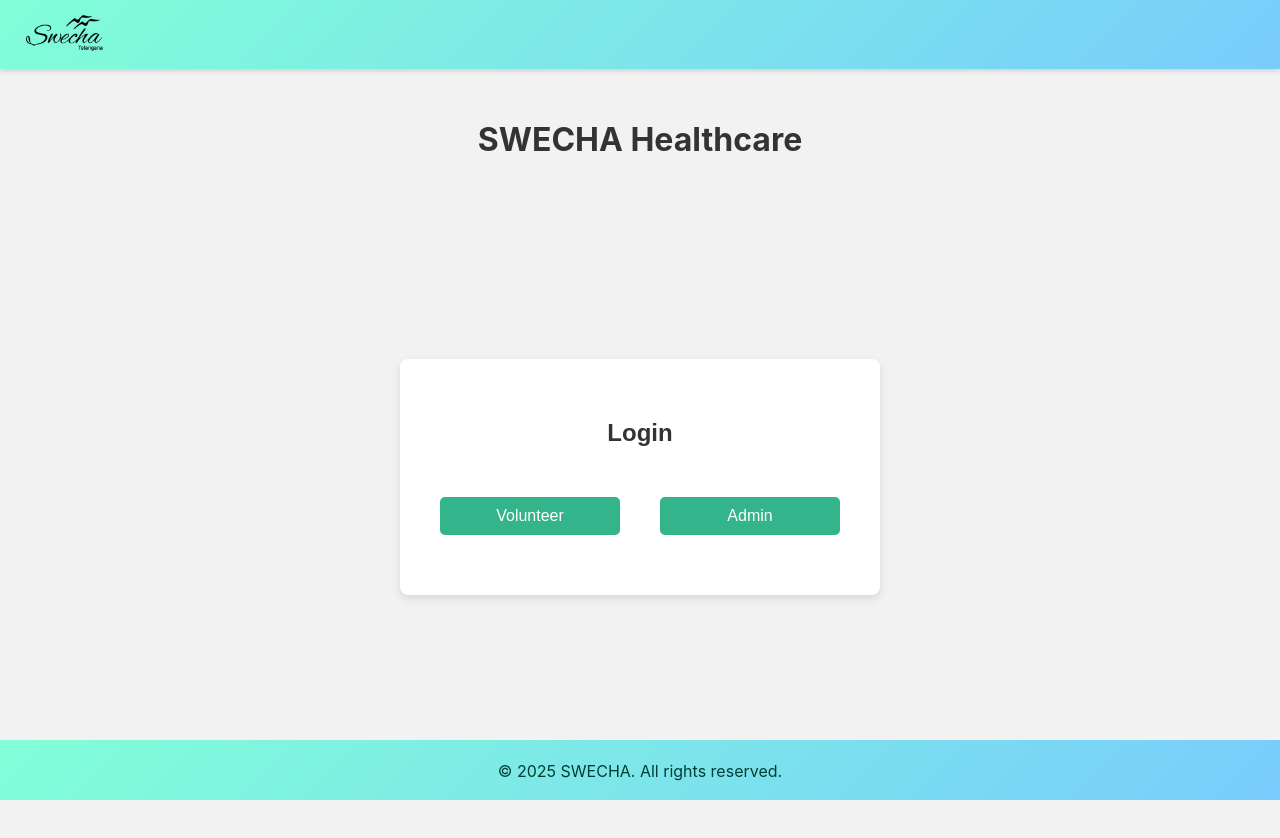
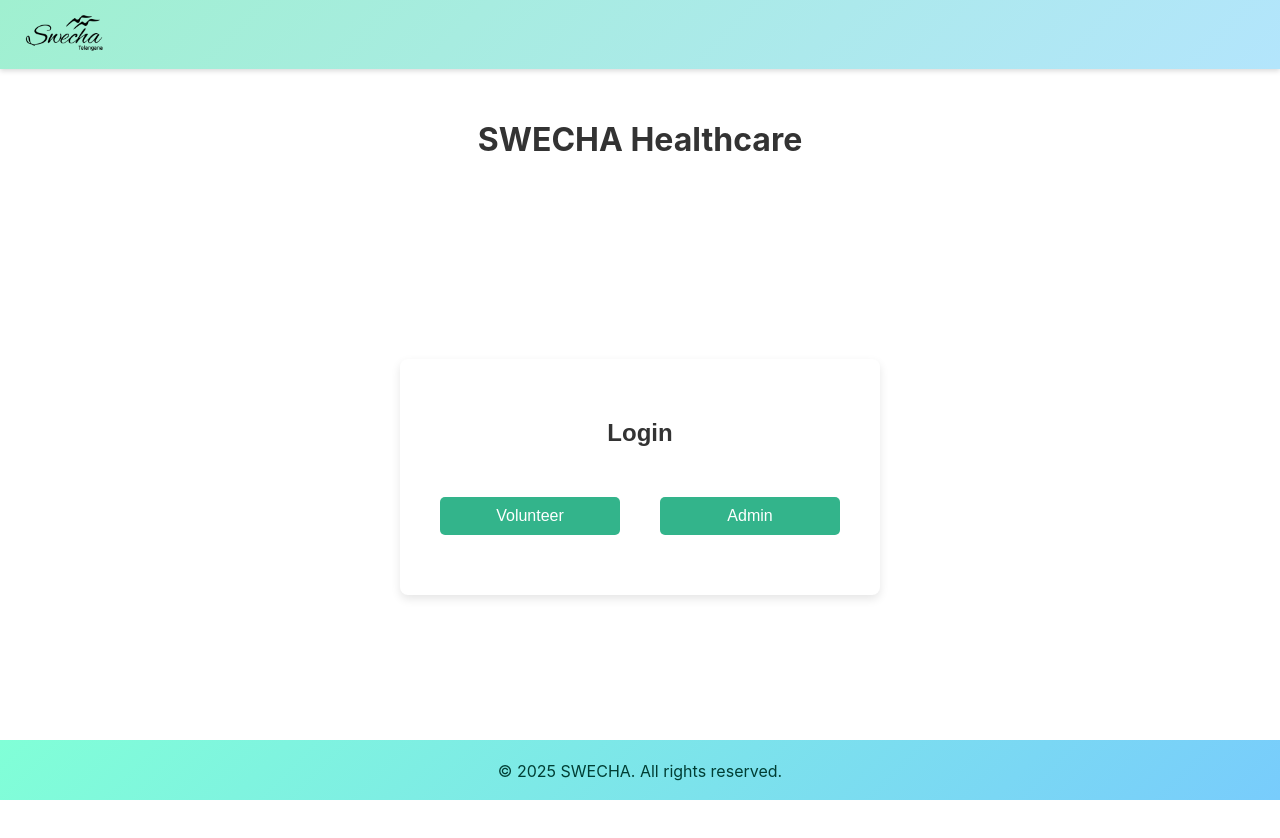
Before and after one commit to nikki-nooka/DUALITY-AI-DRONE-CHALLENGE, a React (Create React App) app in the folder frontend/: page / in a window 1280 px wide. Shown: the top 838 px of the page. Built offline with nearby package versions, Linux system fonts and the light colour scheme.

Commit message:
Changing the css

```diff
--- a/frontend/src/App.css
+++ b/frontend/src/App.css
@@ -2,7 +2,7 @@
   margin: 0;
   padding: 0;
   height: 100%;
-  background-color: #f2f2f2;
+  background-color: #fff;
 }
 
 .app-container {
--- a/frontend/src/Styles/Navbar.css
+++ b/frontend/src/Styles/Navbar.css
@@ -1,5 +1,5 @@
 .navbar {
-  background: linear-gradient(135deg, #81ffd7 0%, #78ccfc 100%);
+  background: linear-gradient(135deg, #a0f0d0 0%, #b3e5fc 100%);
   display: flex;
   align-items: center;
   padding: 12px 24px;
@@ -87,7 +87,7 @@
   right: 0;
   width: 200px;
   flex-direction: column;
-  background: linear-gradient(135deg, #33b48b 0%, #2a8fc8 100%);
+  background: linear-gradient(135deg, #a4f9de 0%, #a4ddfe 100%);
   padding-top: 10px;
   box-shadow: 0 2px 5px rgba(0,0,0,0.15);
   z-index: 100;
@@ -102,7 +102,7 @@
 .desktop-menu li a {
   display: block;
   padding: 8px 16px;
-  color: #004d40;
+  color: #013f34;
   text-decoration: none;
   font-weight: 500;
   transition: color 0.3s;
--- a/frontend/src/Styles/PatientRegistration.css
+++ b/frontend/src/Styles/PatientRegistration.css
@@ -1,5 +1,5 @@
 .patient-registration-container {
-  background-color: #fff;
+  background-color: #f5f5f5;
   max-width: 600px;
   margin: 35px auto;
   padding: 20px;
@@ -82,7 +82,7 @@
 
 .patient-registration-submit-btn {
   width: 100%;
-  background-color: #33b48b;
+  background-color: #9e9e9e;
   color: #fff;
   padding: 10px;
   border: none;
@@ -94,7 +94,7 @@
 }
 
 .patient-registration-submit-btn:hover {
-  background-color: #2a9d7a;
+  background-color: #5d5d5d;
 }
 
 @media screen and (max-width: 600px) {
```
